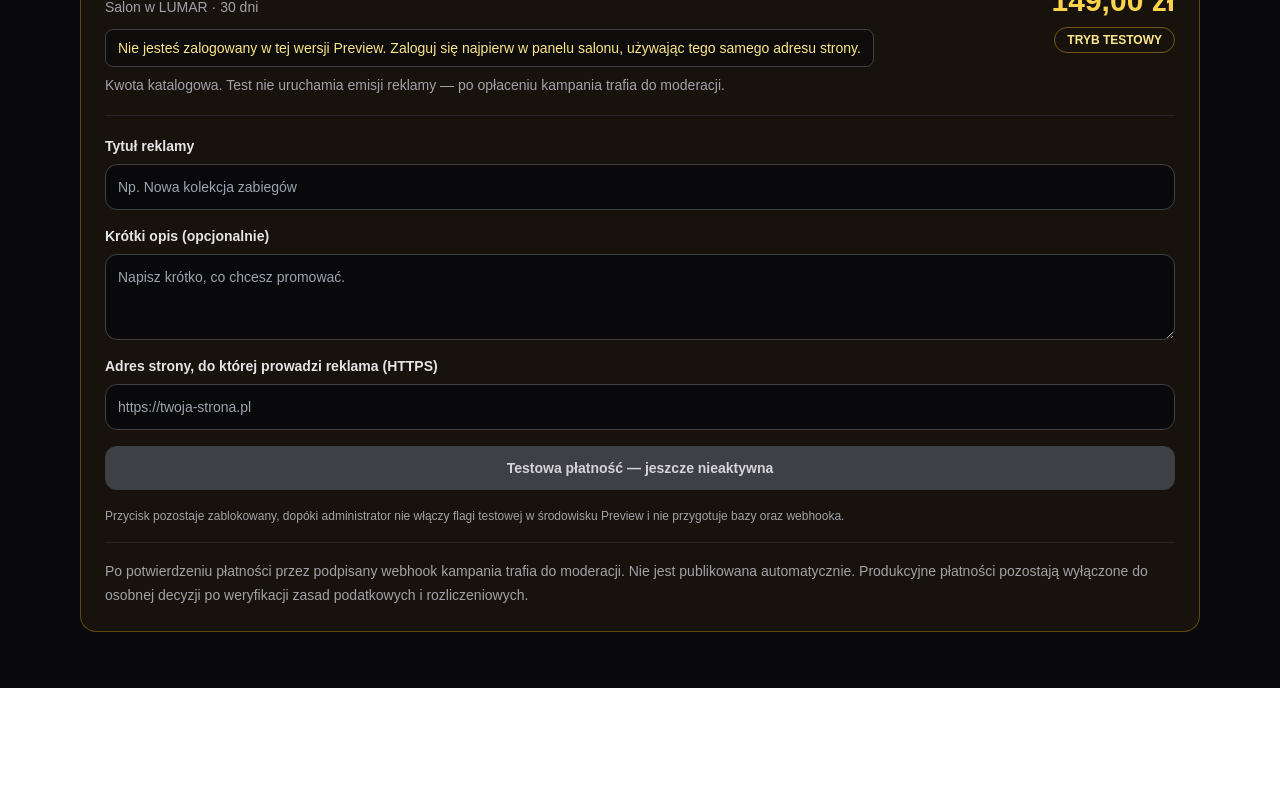
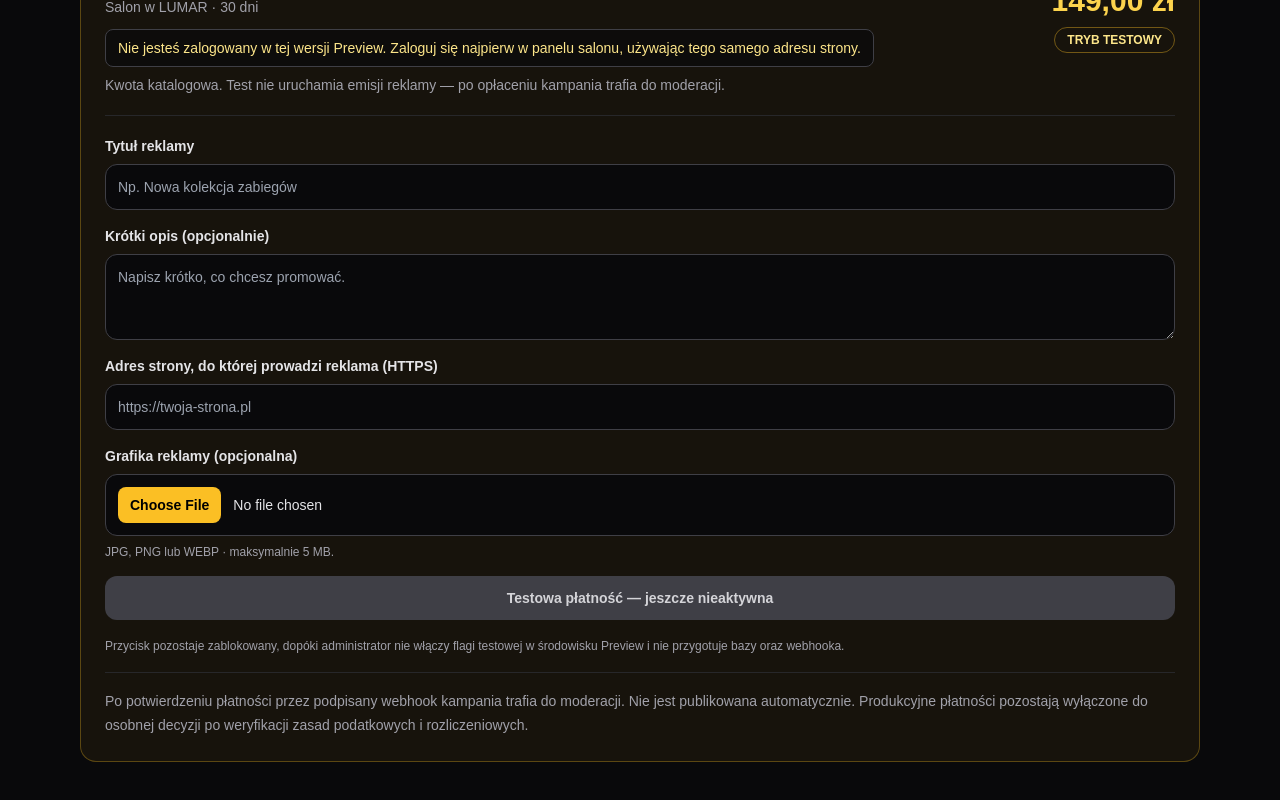
Before and after one commit to adelbertusshop/booking-app-mvp, a Next.js app: page /reklamy in a window 1280 px wide. Shown: the part 1695-2495 px from the top of the page. Before the commit the page ends 2383 px from the top, so only its background shows below. Built offline with nearby package versions, Linux system fonts and the light colour scheme; no server answers.

Commit message:
feat(advertising): add creative upload and preview to checkout

```diff
--- a/app/reklamy/page.tsx
+++ b/app/reklamy/page.tsx
@@ -24,6 +24,9 @@ export default function ReklamyPage() {
   const [adTitle, setAdTitle] = useState('');
   const [adDescription, setAdDescription] = useState('');
   const [destinationUrl, setDestinationUrl] = useState('');
+  const [imagePath, setImagePath] = useState<string | null>(null);
+  const [imageUploadLoading, setImageUploadLoading] = useState(false);
+  const [imageUploadMessage, setImageUploadMessage] = useState('');
   const [checkoutLoading, setCheckoutLoading] = useState(false);
   const [checkoutMessage, setCheckoutMessage] = useState('');
   const [paymentNotice, setPaymentNotice] = useState('');
@@ -38,6 +41,10 @@ export default function ReklamyPage() {
   );
   const selected = ADVERTISING_PACKAGES.find((item) => item.id === selectedPackage);
   const selectedPrice = selected?.pricesNetPln[clientType][duration];
+  const requiresImage = selected ? ['in_app_banner', 'home_screen_banner', 'sponsored_carousel'].includes(selected.id) : false;
+  const imagePreviewUrl = imagePath
+    ? supabase.storage.from('lumar-advertising').getPublicUrl(imagePath).data.publicUrl
+    : '';
 
   useEffect(() => {
     const params = new URLSearchParams(window.location.search);
@@ -108,6 +115,34 @@ export default function ReklamyPage() {
     };
   }, [clientType]);
 
+  async function uploadCreative(file: File | null) {
+    setImageUploadMessage('');
+    setImagePath(null);
+    checkoutIdempotencyKey.current = null;
+    if (!file) return;
+    setImageUploadLoading(true);
+    try {
+      const { data: { session } } = await supabase.auth.getSession();
+      if (!session?.access_token) throw new Error('Zaloguj się, aby przesłać grafikę.');
+      const form = new FormData();
+      form.append('file', file);
+      const response = await fetch('/api/advertising/upload', {
+        method: 'POST',
+        headers: { Authorization: 'Bearer ' + session.access_token },
+        body: form,
+      });
+      const result = await response.json().catch(() => ({}));
+      if (!response.ok) throw new Error(typeof result.error === 'string' ? result.error : 'Nie udało się przesłać grafiki.');
+      if (typeof result.imagePath !== 'string') throw new Error('Serwer nie zwrócił ścieżki grafiki.');
+      setImagePath(result.imagePath);
+      setImageUploadMessage('Grafika przesłana i gotowa do zamówienia.');
+    } catch (error) {
+      setImageUploadMessage(error instanceof Error ? error.message : 'Błąd przesyłania grafiki.');
+    } finally {
+      setImageUploadLoading(false);
+    }
+  }
+
   async function startTestCheckout() {
     setCheckoutMessage('');
     if (!testCheckoutEnabled) return;
@@ -144,6 +179,7 @@ export default function ReklamyPage() {
           title: adTitle,
           description: adDescription,
           destinationUrl,
+          imagePath,
         }),
       });
       const result = await response.json().catch(() => ({}));
@@ -306,11 +342,19 @@ export default function ReklamyPage() {
               Adres strony, do której prowadzi reklama (HTTPS)
               <input value={destinationUrl} onChange={(event) => { checkoutIdempotencyKey.current = null; setDestinationUrl(event.target.value); }} type="url" maxLength={2048} required placeholder="https://twoja-strona.pl" className="rounded-xl border border-zinc-700 bg-zinc-950 px-3 py-3 font-normal text-white outline-none focus:border-amber-400" />
             </label>
+            <label className="grid gap-2 text-sm font-semibold text-zinc-200">
+              Grafika reklamy {requiresImage ? '(wymagana)' : '(opcjonalna)'}
+              <input type="file" accept="image/jpeg,image/png,image/webp" onChange={(event) => void uploadCreative(event.target.files?.[0] ?? null)} className="rounded-xl border border-zinc-700 bg-zinc-950 px-3 py-3 text-sm font-normal text-zinc-200 file:mr-3 file:rounded-lg file:border-0 file:bg-amber-400 file:px-3 file:py-2 file:font-bold file:text-black" />
+              <span className="text-xs font-normal text-zinc-400">JPG, PNG lub WEBP · maksymalnie 5 MB.</span>
+              {imageUploadLoading && <span className="text-xs font-normal text-amber-300">Przesyłam grafikę…</span>}
+              {imageUploadMessage && <span role="status" className="text-xs font-normal text-zinc-300">{imageUploadMessage}</span>}
+              {imagePreviewUrl && <img src={imagePreviewUrl} alt="Podgląd grafiki reklamowej" className="max-h-48 w-full rounded-xl border border-zinc-700 object-contain" />}
+            </label>
             {checkoutMessage && <p role="alert" className="rounded-xl border border-red-500/40 bg-red-500/10 p-3 text-sm text-red-200">{checkoutMessage}</p>}
             <button
               type="button"
               onClick={startTestCheckout}
-              disabled={!testCheckoutEnabled || checkoutLoading || !selected || adTitle.trim().length < 3 || !destinationUrl.trim()}
+              disabled={!testCheckoutEnabled || checkoutLoading || imageUploadLoading || !selected || adTitle.trim().length < 3 || !destinationUrl.trim() || (requiresImage && !imagePath)}
               className="rounded-xl bg-amber-400 px-5 py-3 text-sm font-black text-black transition hover:bg-amber-300 disabled:cursor-not-allowed disabled:bg-zinc-700 disabled:text-zinc-300"
             >
               {checkoutLoading ? 'Przygotowuję płatność…' : testCheckoutEnabled ? 'Przejdź do testowej płatności Stripe' : 'Testowa płatność — jeszcze nieaktywna'}
```
